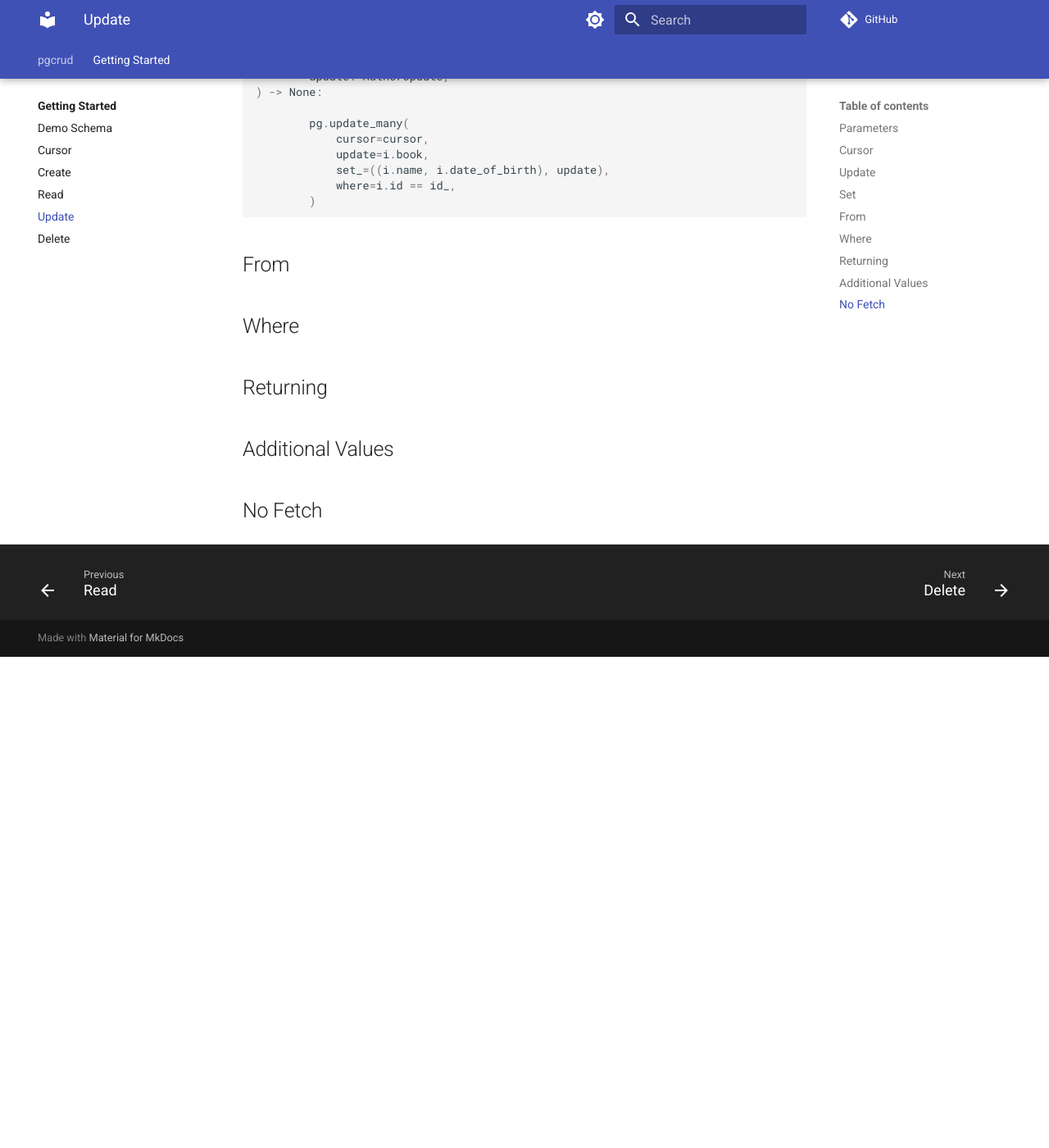
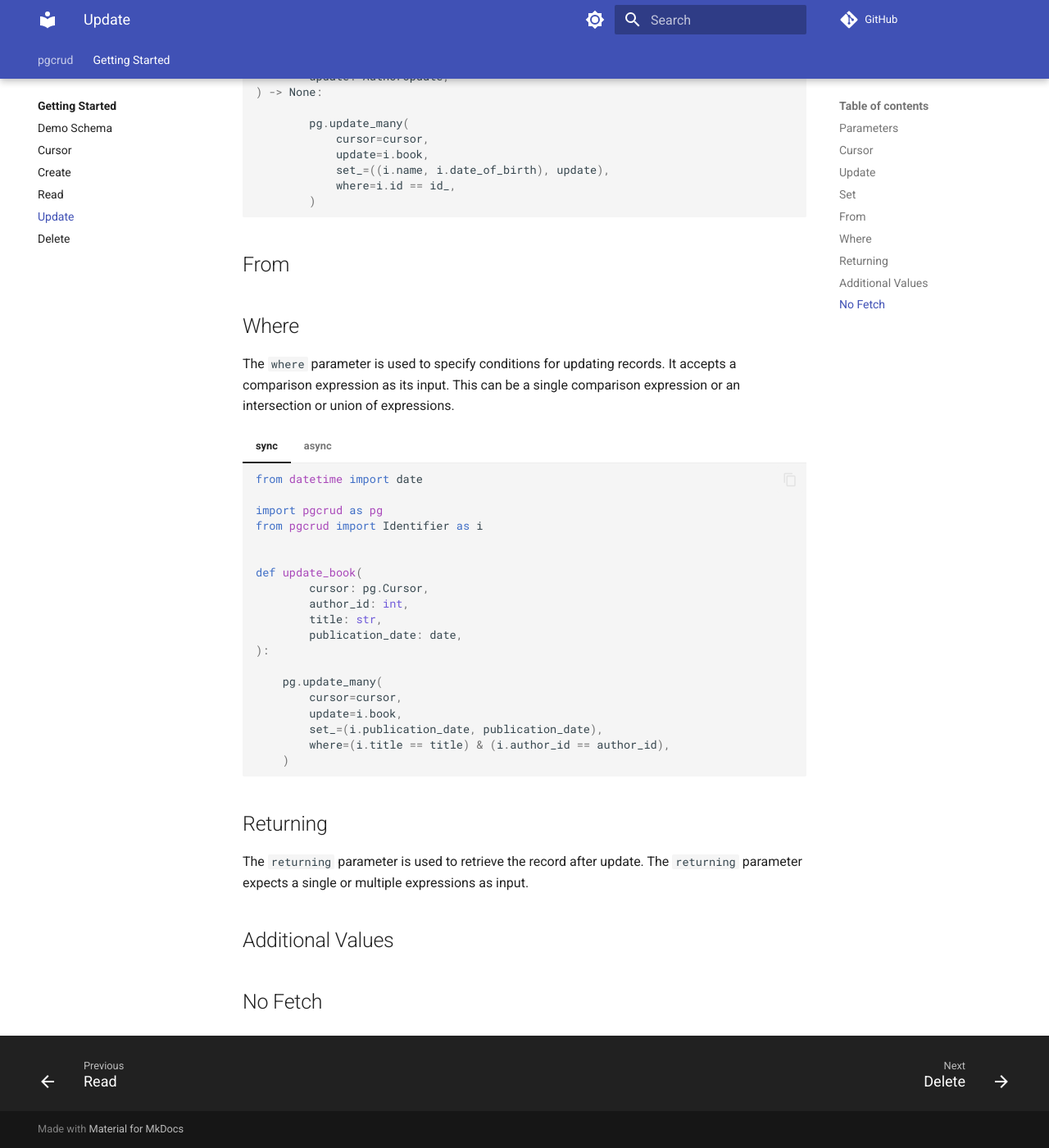
Before and after one commit to dakivara/pgcrud, an MkDocs documentation site: the page built from docs/getting-started/update.md, in a window 1280 px wide and 1400 px high, scrolled down 1995 px. Shown: the whole window at 82% size. Built offline with MkDocs 1.6.1 and Material for MkDocs 9.7.7, drawn with Linux system fonts in a browser that asks for light colours; comment, search, counter and statistics services are not loaded; before the commit the page ends 2796 px from its top, so only the background shows below that.

Commit message:
improve docs

````diff
--- a/docs/getting-started/update.md
+++ b/docs/getting-started/update.md
@@ -148,9 +148,62 @@ that specify the columns to be updated, while the second item can be a single va
 
 ## Where
 
+The `where` parameter is used to specify conditions for updating records. It
+accepts a comparison expression as its input. This can be a single comparison expression or an
+intersection or union of expressions.
+
+=== "sync"
+
+    ```python
+    from datetime import date
+
+    import pgcrud as pg
+    from pgcrud import Identifier as i
+
+
+    def update_book(
+            cursor: pg.Cursor,
+            author_id: int,
+            title: str,
+            publication_date: date,
+    ):
+
+        pg.update_many(
+            cursor=cursor,
+            update=i.book,
+            set_=(i.publication_date, publication_date),
+            where=(i.title == title) & (i.author_id == author_id),
+        )
+    ```
+
+=== "async"
+
+    ```python
+    from datetime import date
+
+    import pgcrud as pg
+    from pgcrud import Identifier as i
+
+
+    async def update_book(
+            cursor: pg.AsyncCursor,
+            author_id: int,
+            title: str,
+            publication_date: date,
+    ):
+
+        await pg.async_update_many(
+            cursor=cursor,
+            update=i.book,
+            set_=(i.publication_date, publication_date),
+            where=(i.title == title) & (i.author_id == author_id),
+        )
+    ```
 
 ## Returning
 
+The `returning` parameter is used to retrieve the record after update. The `returning` parameter
+expects a single or multiple expressions as input.
 
 ## Additional Values
 
````
Also changed, not shown: docs/getting-started/create.md (+1 -1 lines), docs/getting-started/index.md (+36 -8 lines).
